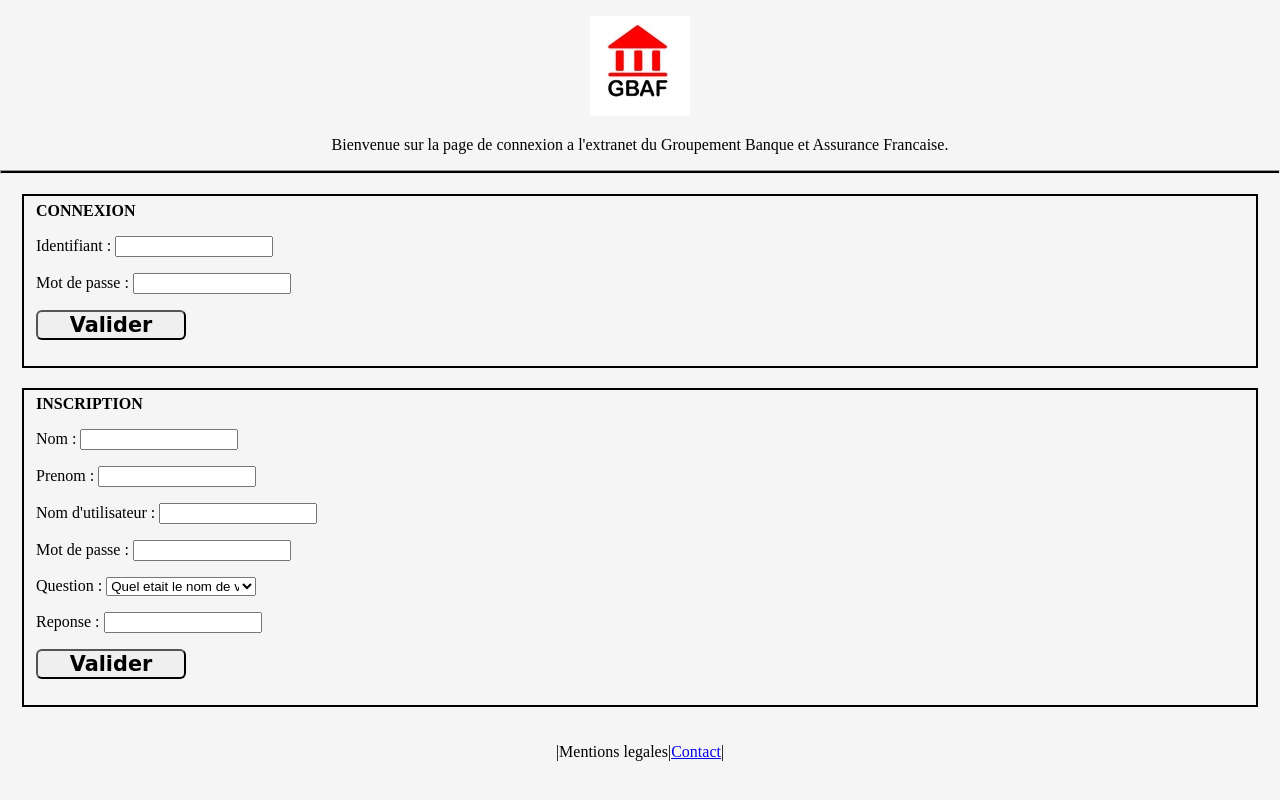
After one commit to ShadowAwakening/GBAF, a PHP site: page /login.php in a window 1280 px wide. The commit adds this page. Run offline with PHP 8.4, Linux system fonts and the light colour scheme.

Commit message:
Ajout pages modifie login/css + index/css + pagearticles1234/css

```diff
--- /dev/null
+++ b/login.php
@@ -0,0 +1,60 @@
+<!DOCTYPE html>
+<html lang="fr">
+
+<head>
+    <meta charset="utf-8">
+    <title>Identification extranet GBAF</title>
+    <link rel="stylesheet" href="style_login.css">
+</head>
+
+<body>
+
+                            <!--    HEADER LOGIN -->
+    <div id="header_page_login">
+        <p><img src="logos/logoGbaf.jpg" alt="Logo GBAF" /></p>
+        <p>Bienvenue sur la page de connexion a l'extranet du Groupement Banque et Assurance Francaise.</p>
+    </div>
+    <hr>
+                            <!--    FORMULAIRE DE CONNEXION-->
+    <div id="corp_page">
+        <div id="connexion">
+            <fieldset><strong>CONNEXION</strong>
+                <form action="index.php" method="POST">
+                    <p><label>Identifiant : </label><input type="text" name="username" /></p>
+                    <p><label>Mot de passe : </label><input type="password" name="password" /></p>
+                    <p><label><input type="submit" value="Valider" class="button" /></p>
+                </form>
+            </fieldset>
+        </div>
+
+                            <!--    FORMULAIRE D'INSCRIPTION-->
+        <div id="inscription">
+            <fieldset><strong>INSCRIPTION</strong>
+                <form action="cible.php" method="POST">
+                    <p><label> Nom : </label><input type="text" name="nom" /></p>
+                    <p><label> Prenom : </label><input type="text" name="prenom" /></p>
+                    <p><label>Nom d'utilisateur : </label><input type="text" name="username" /></p>
+                    <p><label> Mot de passe : </label><input type="password" name="password" /></p>
+                    <p><label> Question : </label>
+                        <select name="question">
+                            <option selected>Quel etait le nom de votre meilleur amis d'enfance ?</option>
+                            <option>Dans quelle ville avez-vous grandit ?</option>
+                            <option>Quel etait le nom de votre premiere copine ?</option>
+                            <option>Quelle etait la marque de votre premiere voiture ?</option>
+                        </select></p>
+                    <p><label> Reponse : </label><input type="text" name="reponse" /></p>
+                    <p><label><input type="submit" value="Valider" class="button" /></p>
+                </form>
+            </fieldset>
+        </div>
+    </div>
+
+    <!--    Mentions legales et Contact-->
+    <footer>
+        <p>|Mentions legales|</p>
+        <p><a href="contact.php">Contact</a></p>
+        <p>|</p>
+    </footer>
+</body>
+
+</html>
--- /dev/null
+++ b/style_login.css
@@ -0,0 +1,59 @@
+                        /*GENERALE*/
+body{
+    width: auto;
+    margin: auto;
+    background-color: whitesmoke;
+    font-family: serif;
+}
+
+hr{
+    height: 2px;
+    background-color: black;
+}
+
+input{
+    width: 150px;
+}
+
+select{
+    width: 150px;
+}
+
+.button{
+    color: black;
+    font-family: cursive;
+    font-weight: bold;
+    font-size: 1.3em;
+    border-radius: 6px;
+}
+
+                        /*HEADER*/
+#header_page_login{
+    text-align: center;
+}
+
+                        /*CORP DE PAGE : FORMULAIRES*/
+#connexion,
+#inscription{
+    margin: 20px;
+}
+
+fieldset{
+    border: 2px solid black;
+}
+
+                        /*FOOTER*/
+footer{
+    display: flex;
+    justify-content: center;
+}
+
+                        /*MEDIA QUERRY : 600PX*/
+@media screen and (max-width: 600px) {
+
+form p{
+
+    text-align: center;
+}
+
+}
```
Also changed, not shown: footer.php (added, +7 -0 lines), header.php (added, +15 -0 lines), index.html (deleted, +0 -146 lines), index.php (added, +43 -0 lines), page_commentaire_acteur1.php (added, +41 -0 lines), page_commentaire_acteur2.php (added, +41 -0 lines), page_commentaire_acteur3.php (added, +41 -0 lines), page_commentaire_acteur4.php (added, +41 -0 lines), section_1.php (added, +15 -0 lines), section_2.php (added, +75 -0 lines), style.css (+39 -1 lines), style_page_commentaire_acteur.css (added, +89 -0 lines), README.md (deleted).
